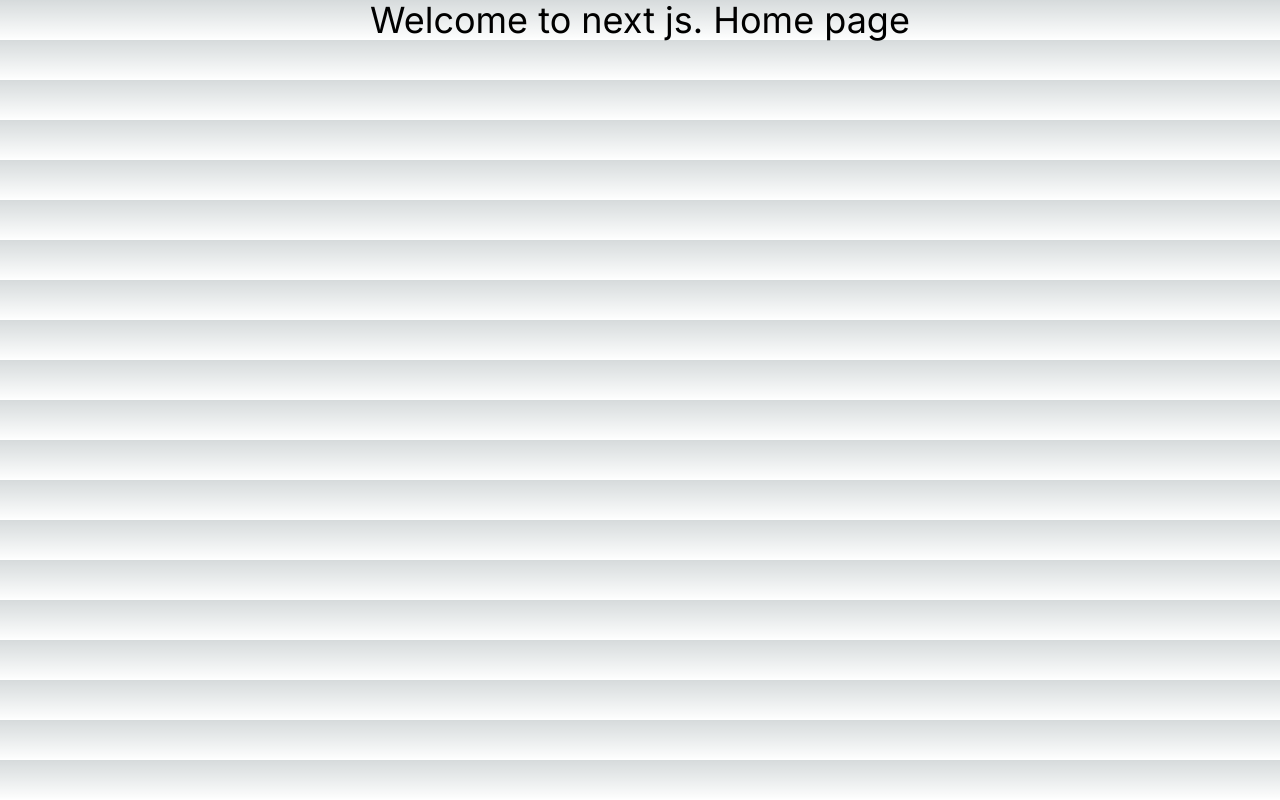
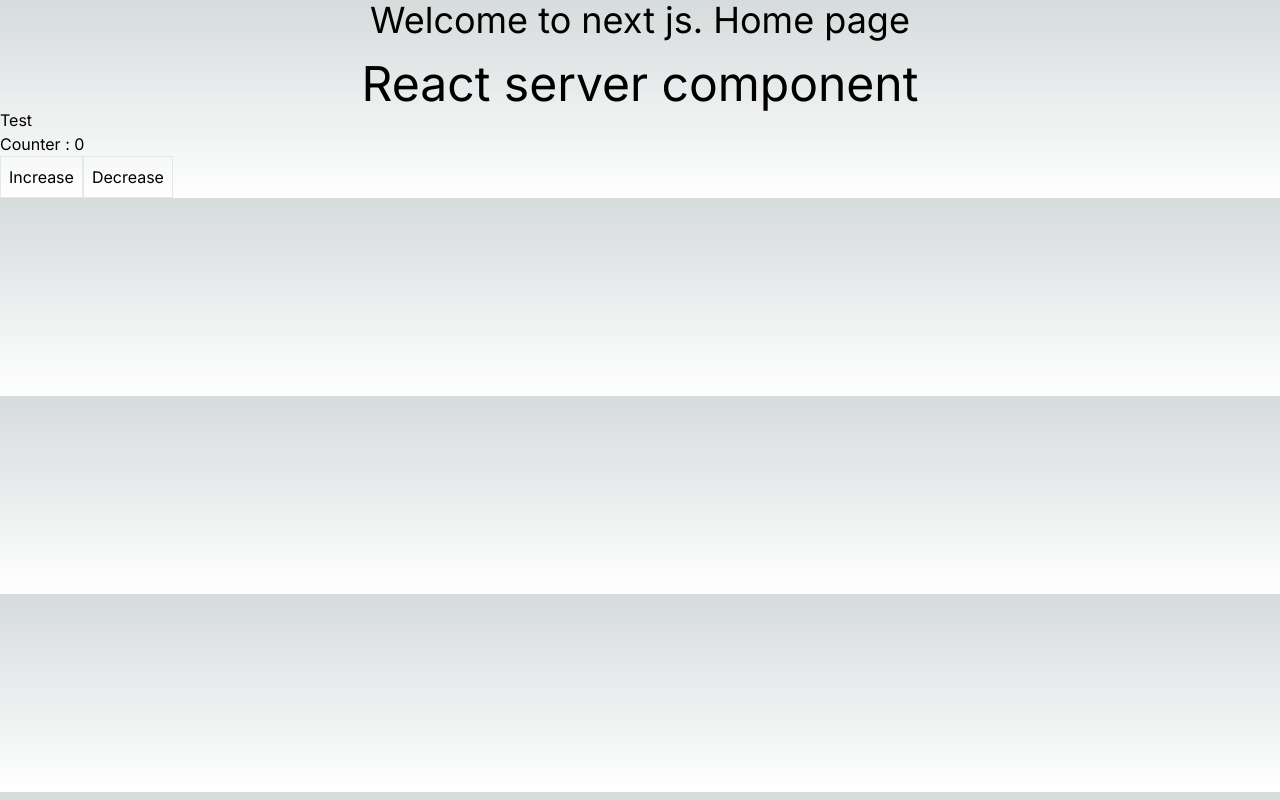
Before and after one commit to mdshahin-ahmed/my-nextjs-app, a Next.js app: page / in a window 1280 px wide. Built offline with nearby package versions, Linux system fonts and the light colour scheme.

Commit message:
add: server component

```diff
--- a/src/app/page.js
+++ b/src/app/page.js
@@ -1,7 +1,12 @@
+import Counter from "@/components/counter/Counter";
+
 const HomePage = () => {
+  // console.log("Hello world");
   return (
     <div>
       <h1 className="text-4xl text-center">Welcome to next js. Home page</h1>
+      <h1 className="text-5xl text-center mt-5">React server component</h1>
+      <Counter />
     </div>
   );
 };
--- /dev/null
+++ b/src/components/counter/Counter.jsx
@@ -0,0 +1,21 @@
+"use client";
+import { useState } from "react";
+
+const Counter = () => {
+  const [counter, setCounter] = useState(0);
+
+  return (
+    <div>
+      <h1>Test</h1>
+      <h1>Counter : {counter}</h1>
+      <button className="border p-2" onClick={() => setCounter(counter + 1)}>
+        Increase
+      </button>
+      <button className="border p-2" onClick={() => setCounter(counter - 1)}>
+        Decrease
+      </button>
+    </div>
+  );
+};
+
+export default Counter;
```
